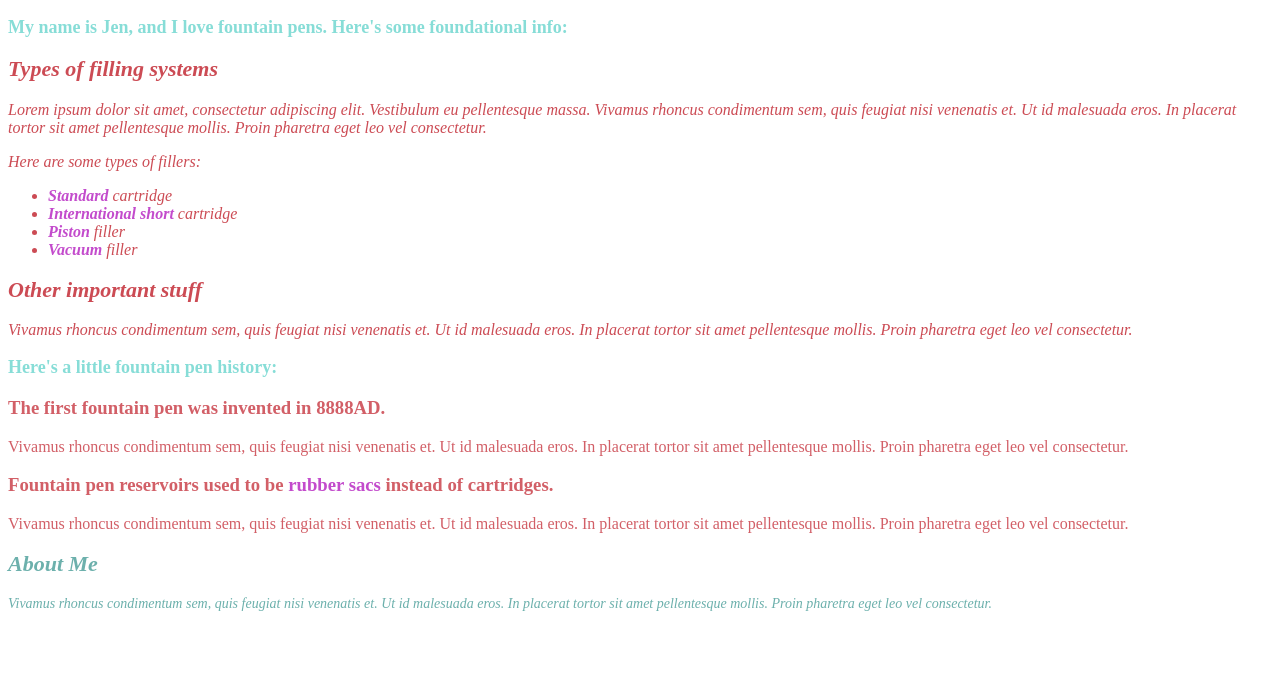
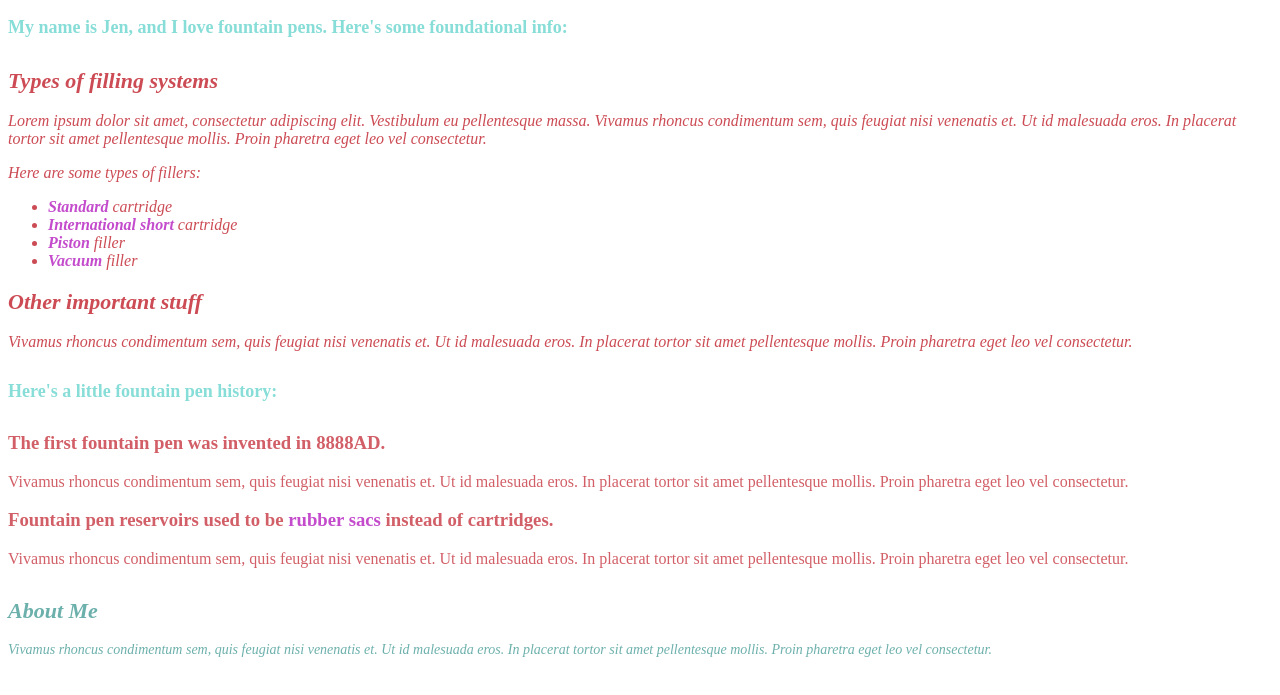
Before and after one commit to ampersnad/blogging-site, a plain HTML site: page index.html in a window 1280 px wide. Shown: the part 57-752 px from the top of the page. Drawn offline with Linux system fonts and the light colour scheme.

Commit message:
Add margins to important and history classes.

```diff
--- a/css/styles.css
+++ b/css/styles.css
@@ -2,12 +2,15 @@
 	color: #cc4b54;
 	font-style: italic;
 	font-size: 16px;
-
+	margin-top: 30px;
+	margin-bottom: 30px;
 }
 
 .history {
 	font-size: 16px;
 	color: #d25f67;
+	margin-top: 30px;
+	margin-bottom: 30px;
 
 }
 
```
